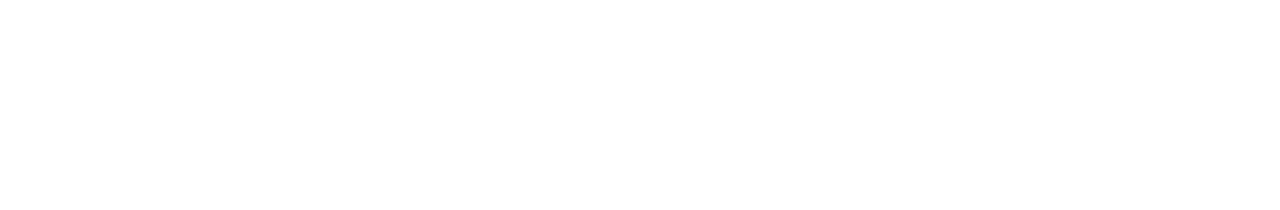
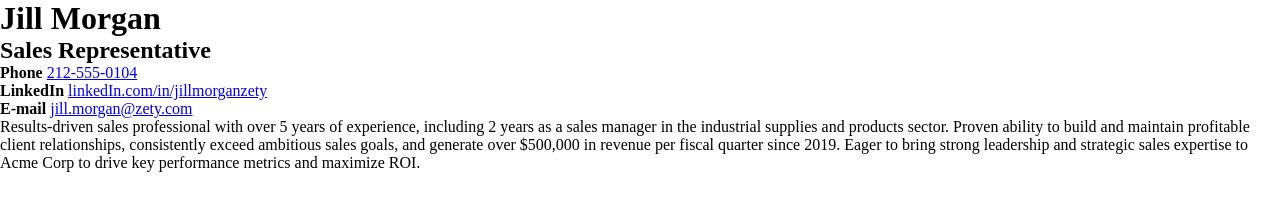
Before and after one commit to DenK355/resume, a plain HTML site: page index.html in a window 1280 px wide. Drawn offline with Linux system fonts and the light colour scheme.

Commit message:
Add header -no styles

```diff
--- a/index.html
+++ b/index.html
@@ -8,6 +8,56 @@
     <link rel="stylesheet" href="style.css">
 </head>
 <body>
+    <header>
 
+        <h1>Jill Morgan</h1>
+
+        <h2>Sales Representative</h2>
+
+        <nav>
+
+            <ul>
+
+                <li>
+                    <span>
+                        <b>Phone</b>
+                    </span>
+
+                    <span>
+                        <a href="tel: 212-555-0104">212-555-0104</a>
+                    </span>
+                </li>
+
+                <li>
+                    <span>
+                        <b>LinkedIn</b>
+                    </span>
+
+                    <span>
+                        <a href="https://www.linkedin.com/in/jillmorganzety">
+                            linkedIn.com/in/jillmorganzety
+                        </a>
+                    </span>
+                </li>
+
+                <li>
+                    <span>
+                        <b>E-mail</b>
+                    </span>
+
+                    <span>
+                        <a href="mailto: jill.morgan@zety.com">jill.morgan@zety.com</a>
+                    </span>
+                </li>
+
+            </ul>
+
+        </nav>
+
+        <p>
+            Results-driven sales professional with over 5 years of experience, including 2 years as a sales manager in the industrial supplies and products sector. Proven ability to build and maintain profitable client relationships, consistently exceed ambitious sales goals, and generate over $500,000 in revenue per fiscal quarter since 2019. Eager to bring strong leadership and strategic sales expertise to Acme Corp to drive key performance metrics and maximize ROI.
+        </p>
+
+    </header>
 </body>
 </html>
--- a/style.css
+++ b/style.css
@@ -0,0 +1,4 @@
+* {
+    margin: 0;
+    padding: 0;
+}
```
